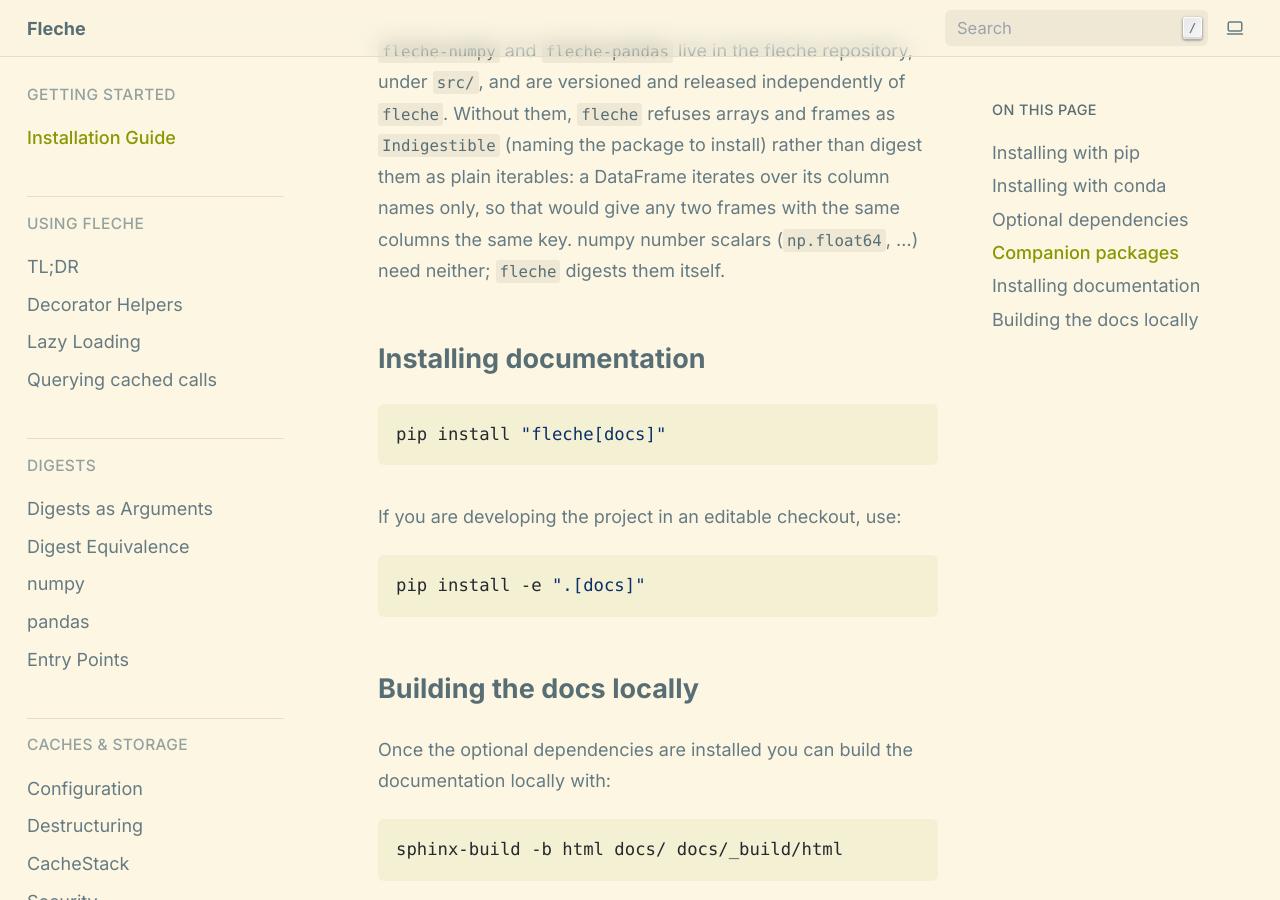
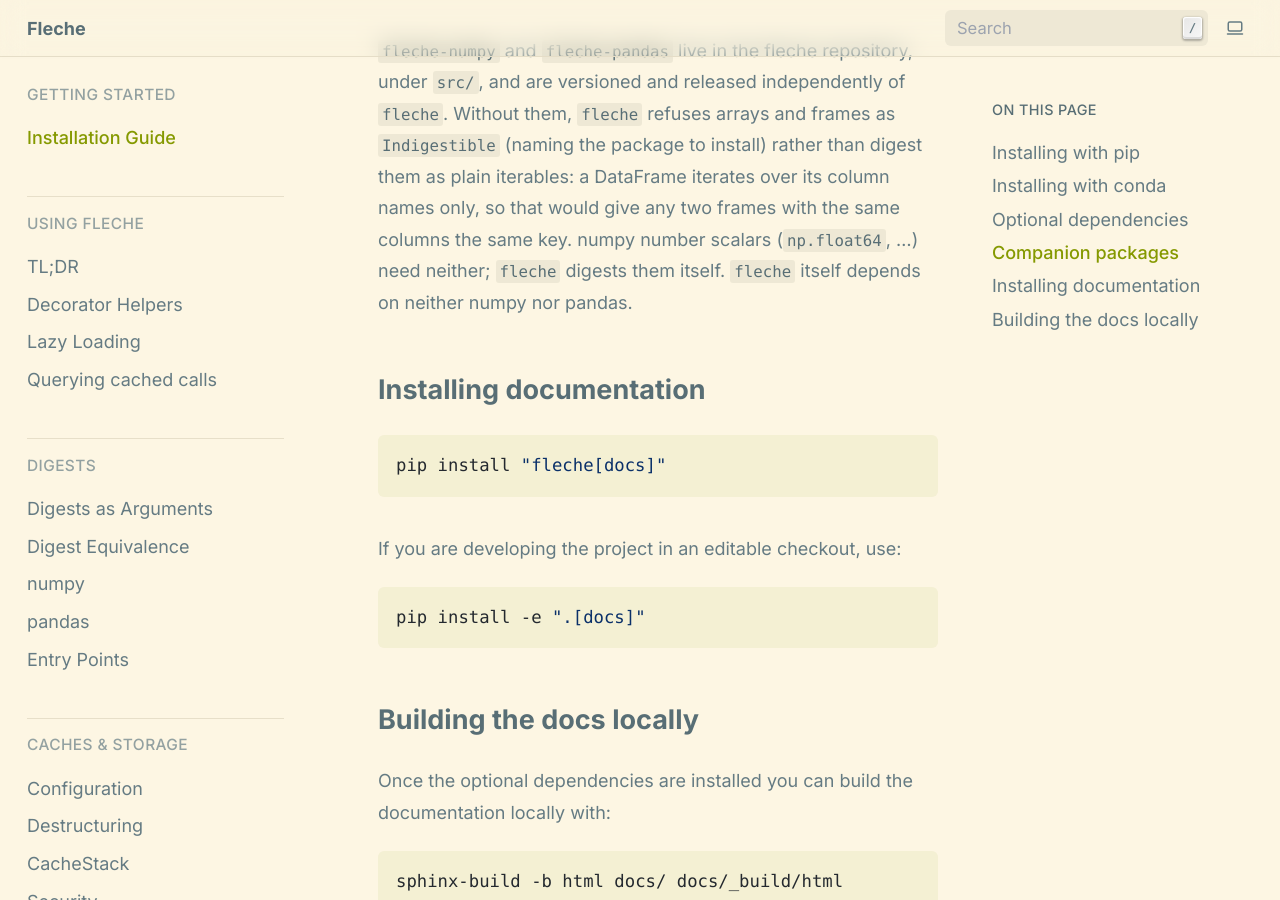
Before and after one commit to pmrv/fleche, a Sphinx documentation site: the page built from docs/installation.rst, in a window 1280 px wide and 900 px high, scrolled down 3532 px. Built offline with Sphinx 7.4.7, drawn with Linux system fonts in a browser that asks for light colours; pages that are not in the unit, such as notebooks, are missing from menus.

Commit message:
feat!: drop numpy and pandas from fleche's dependencies
fleche no longer imports numpy anywhere, and pandas only inside table(),
so neither is a dependency any more: `pip install fleche` installs
pyiron-snippets and filelock and nothing else.  fleche[numpy] and
fleche[pandas] bring in the sister packages, and with them numpy and
pandas; fleche[pandas] is also what table() needs.  The tests extra lists
both, since the suite digests arrays and frames throughout.

BREAKING CHANGE: code that relied on fleche to install numpy or pandas
must depend on them itself, or on fleche[numpy] / fleche[pandas].

Co-Authored-By: Claude Opus 5.5 <noreply@anthropic.com>
Claude-Session: https://claude.ai/code/session_01A3PUXhUQnBvMga4BtnJAwr

```diff
--- a/docs/installation.rst
+++ b/docs/installation.rst
@@ -126,7 +126,7 @@ them, ``fleche`` refuses arrays and frames as
 digest them as plain iterables: a DataFrame iterates over its column names
 only, so that would give any two frames with the same columns the same key.
 numpy number scalars (``np.float64``, ...) need neither; ``fleche`` digests
-them itself.
+them itself.  ``fleche`` itself depends on neither numpy nor pandas.
 
 Installing documentation
 -------------------------
```
Also changed, not shown: README.md (+1 -0 lines), pyproject.toml (+5 -2 lines).
